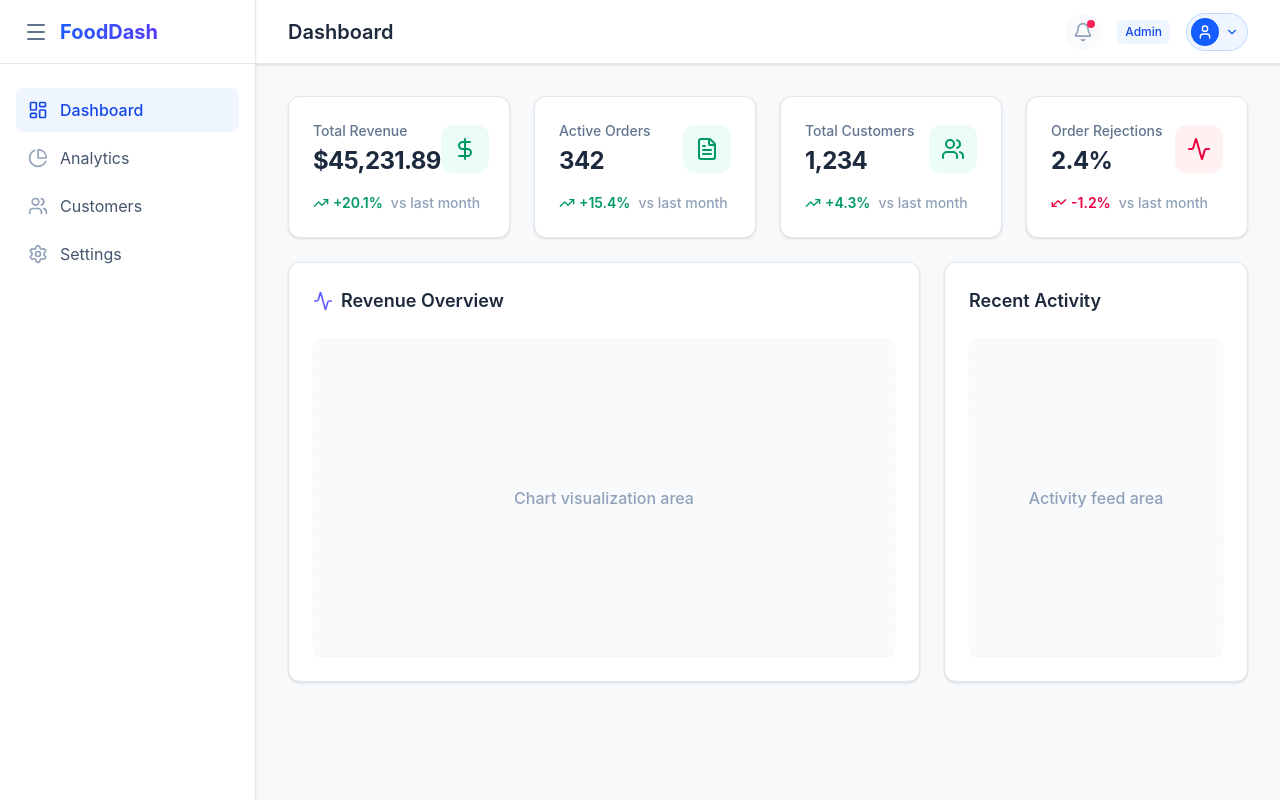
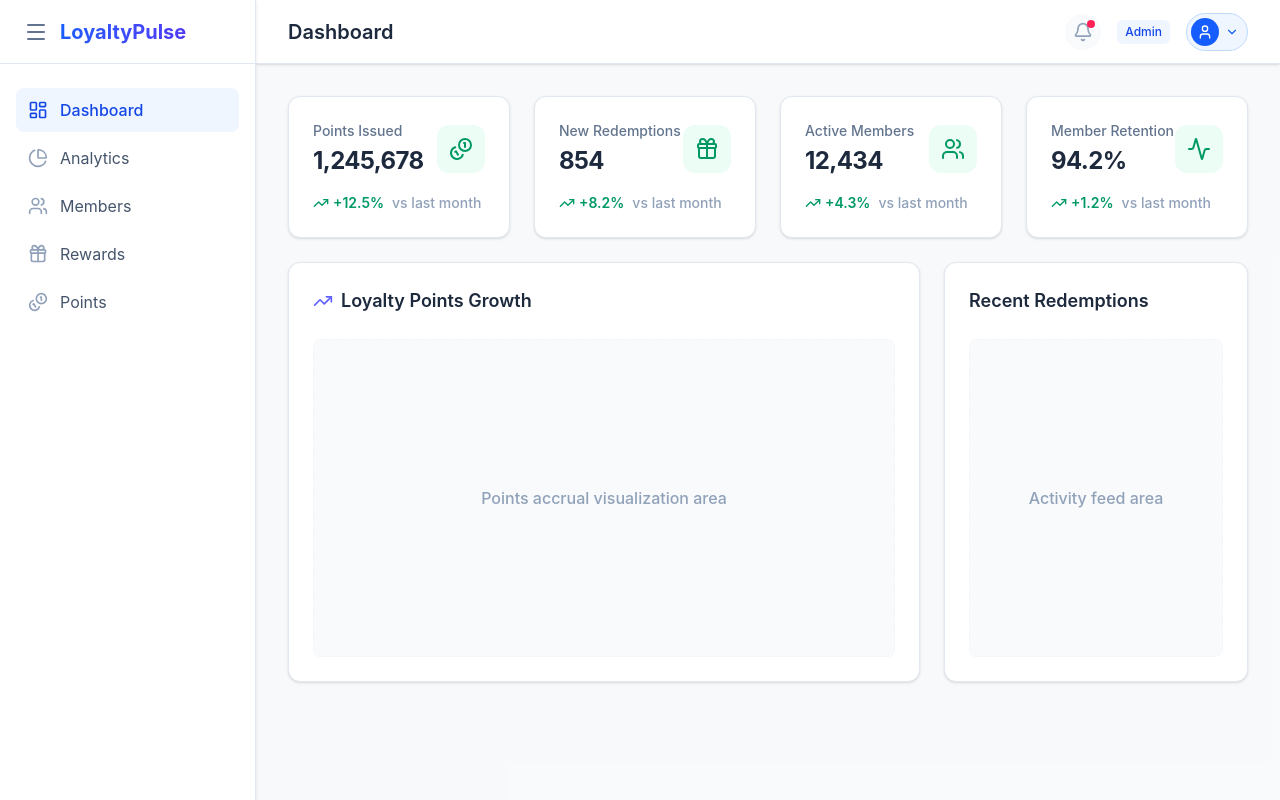
Before and after one commit to mrae43/frontend-dashboard, a React (Vite) app: page /login in a window 1280 px wide. Both pictures are taken after a click on the button "Sign In". Built offline with nearby package versions, Linux system fonts and the light colour scheme.

Commit message:
refactor: pivot the current dashboard app into loyalty program

```diff
--- a/src/App.tsx
+++ b/src/App.tsx
@@ -30,18 +30,23 @@ function App() {
           <Route path="/" element={<DashboardLayout />}>
             <Route index element={<Dashboard />} />
             <Route path="analytics" element={
-              <ProtectedRoute requiredPermission="canViewMargins">
-                <div className="bg-white rounded-xl border border-slate-200 p-8 shadow-sm flex items-center justify-center text-slate-500 min-h-[400px]">Analytics Page Under Construction</div>
+              <ProtectedRoute requiredPermission="canViewMemberAnalytics">
+                <div className="bg-white rounded-xl border border-slate-200 p-8 shadow-sm flex items-center justify-center text-slate-500 min-h-[400px]">Member Analytics Under Construction</div>
               </ProtectedRoute>
             } />
-            <Route path="customers" element={
-              <ProtectedRoute requiredPermission="canManageUsers">
-                <div className="bg-white rounded-xl border border-slate-200 p-8 shadow-sm flex items-center justify-center text-slate-500 min-h-[400px]">Customers Page Under Construction</div>
+            <Route path="members" element={
+              <ProtectedRoute requiredPermission="canManageMembers">
+                <div className="bg-white rounded-xl border border-slate-200 p-8 shadow-sm flex items-center justify-center text-slate-500 min-h-[400px]">Member Management Under Construction</div>
               </ProtectedRoute>
             } />
-            <Route path="settings" element={
-              <ProtectedRoute requiredPermission="canEditPrice">
-                <div className="bg-white rounded-xl border border-slate-200 p-8 shadow-sm flex items-center justify-center text-slate-500 min-h-[400px]">Settings Page Under Construction</div>
+            <Route path="rewards" element={
+              <ProtectedRoute requiredPermission="canManageRewards">
+                <div className="bg-white rounded-xl border border-slate-200 p-8 shadow-sm flex items-center justify-center text-slate-500 min-h-[400px]">Rewards Management Under Construction</div>
+              </ProtectedRoute>
+            } />
+            <Route path="points" element={
+              <ProtectedRoute requiredPermission="canAdjustPoints">
+                <div className="bg-white rounded-xl border border-slate-200 p-8 shadow-sm flex items-center justify-center text-slate-500 min-h-[400px]">Points Adjustment Under Construction</div>
               </ProtectedRoute>
             } />
           </Route>
--- a/src/layouts/DashboardLayout.tsx
+++ b/src/layouts/DashboardLayout.tsx
@@ -1,6 +1,6 @@
 import { useState, useRef, useEffect } from 'react';
 import { Outlet, Link, useLocation, Navigate } from 'react-router-dom';
-import { LayoutDashboard, PieChart, Settings, Users, Menu, Bell, User, LogOut, ChevronDown } from 'lucide-react';
+import { LayoutDashboard, PieChart, Gift, Users, Menu, Bell, User, LogOut, ChevronDown, Coins } from 'lucide-react';
 import { useAuthContext } from '../contexts/AuthContext';
 import { hasPermission, type Permissions } from '../models';
 
@@ -22,9 +22,10 @@ export default function DashboardLayout() {
 
   const navItems: { name: string; path: string; icon: any; requiredPermission?: keyof Permissions }[] = [
     { name: 'Dashboard', path: '/', icon: LayoutDashboard },
-    { name: 'Analytics', path: '/analytics', icon: PieChart, requiredPermission: 'canViewMargins' },
-    { name: 'Customers', path: '/customers', icon: Users, requiredPermission: 'canManageUsers' },
-    { name: 'Settings', path: '/settings', icon: Settings, requiredPermission: 'canEditPrice' },
+    { name: 'Analytics', path: '/analytics', icon: PieChart, requiredPermission: 'canViewMemberAnalytics' },
+    { name: 'Members', path: '/members', icon: Users, requiredPermission: 'canManageMembers' },
+    { name: 'Rewards', path: '/rewards', icon: Gift, requiredPermission: 'canManageRewards' },
+    { name: 'Points', path: '/points', icon: Coins, requiredPermission: 'canAdjustPoints' },
   ];
 
   if (loading) {
@@ -44,7 +45,7 @@ export default function DashboardLayout() {
         <div className="h-16 flex items-center px-6 border-b border-slate-200">
           <Menu className="w-6 h-6 mr-3 text-slate-500 cursor-pointer hover:text-slate-800 transition-colors" />
           <span className="text-xl font-bold bg-gradient-to-r from-blue-600 to-indigo-600 bg-clip-text text-transparent">
-            FoodDash
+            LoyaltyPulse
           </span>
         </div>
 
--- a/src/models/permissions.ts
+++ b/src/models/permissions.ts
@@ -1,32 +1,32 @@
 import z from 'zod';
 
 export const PermissionSchema = z.object({
-  canEditPrice: z.boolean(),
-  canViewMargins: z.boolean(),
-  canDeleteReviews: z.boolean(),
-  canManageUsers: z.boolean(),
+  canAdjustPoints: z.boolean(),
+  canViewMemberAnalytics: z.boolean(),
+  canManageRewards: z.boolean(),
+  canManageMembers: z.boolean(),
 });
 
 export type Permissions = z.infer<typeof PermissionSchema>;
 
 export const ROLE_PERMISSIONS: Record<string, Permissions> = {
   ADMIN: {
-    canEditPrice: true,
-    canViewMargins: true,
-    canDeleteReviews: true,
-    canManageUsers: true,
+    canAdjustPoints: true,
+    canViewMemberAnalytics: true,
+    canManageRewards: true,
+    canManageMembers: true,
   },
   MANAGER: {
-    canEditPrice: true,
-    canViewMargins: true,
-    canDeleteReviews: false,
-    canManageUsers: false,
+    canAdjustPoints: true,
+    canViewMemberAnalytics: true,
+    canManageRewards: false,
+    canManageMembers: false,
   },
   STAFF: {
-    canEditPrice: false,
-    canViewMargins: false,
-    canDeleteReviews: false,
-    canManageUsers: false,
+    canAdjustPoints: false,
+    canViewMemberAnalytics: false,
+    canManageRewards: false,
+    canManageMembers: false,
   },
 };
 
--- a/src/pages/Dashboard.tsx
+++ b/src/pages/Dashboard.tsx
@@ -1,11 +1,11 @@
-import { TrendingUp, Users, DollarSign, Activity, FileText } from 'lucide-react';
+import { TrendingUp, Users, Coins, Activity, Gift } from 'lucide-react';
 
 export default function Dashboard() {
   const stats = [
-    { title: 'Total Revenue', value: '$45,231.89', change: '+20.1%', icon: DollarSign, trend: 'up' },
-    { title: 'Active Orders', value: '342', change: '+15.4%', icon: FileText, trend: 'up' },
-    { title: 'Total Customers', value: '1,234', change: '+4.3%', icon: Users, trend: 'up' },
-    { title: 'Order Rejections', value: '2.4%', change: '-1.2%', icon: Activity, trend: 'down' },
+    { title: 'Points Issued', value: '1,245,678', change: '+12.5%', icon: Coins, trend: 'up' },
+    { title: 'New Redemptions', value: '854', change: '+8.2%', icon: Gift, trend: 'up' },
+    { title: 'Active Members', value: '12,434', change: '+4.3%', icon: Users, trend: 'up' },
+    { title: 'Member Retention', value: '94.2%', change: '+1.2%', icon: Activity, trend: 'up' },
   ];
 
   return (
@@ -43,17 +43,17 @@ export default function Dashboard() {
         {/* large chart area */}
         <div className="lg:col-span-2 bg-white rounded-xl border border-slate-200 p-6 shadow-sm min-h-[420px] flex flex-col">
           <h2 className="text-lg font-semibold text-slate-800 mb-6 flex items-center gap-2">
-            <Activity className="w-5 h-5 text-indigo-500" />
-            Revenue Overview
+            <TrendingUp className="w-5 h-5 text-indigo-500" />
+            Loyalty Points Growth
           </h2>
           <div className="flex-1 bg-slate-50 border border-slate-100 rounded-lg flex items-center justify-center border-dashed">
-            <p className="text-slate-400 font-medium">Chart visualization area</p>
+            <p className="text-slate-400 font-medium">Points accrual visualization area</p>
           </div>
         </div>
 
         {/* secondary area */}
         <div className="bg-white rounded-xl border border-slate-200 p-6 shadow-sm min-h-[420px] flex flex-col">
-          <h2 className="text-lg font-semibold text-slate-800 mb-6">Recent Activity</h2>
+          <h2 className="text-lg font-semibold text-slate-800 mb-6">Recent Redemptions</h2>
           <div className="flex-1 bg-slate-50 border border-slate-100 rounded-lg flex items-center justify-center border-dashed">
             <p className="text-slate-400 font-medium">Activity feed area</p>
           </div>
```
